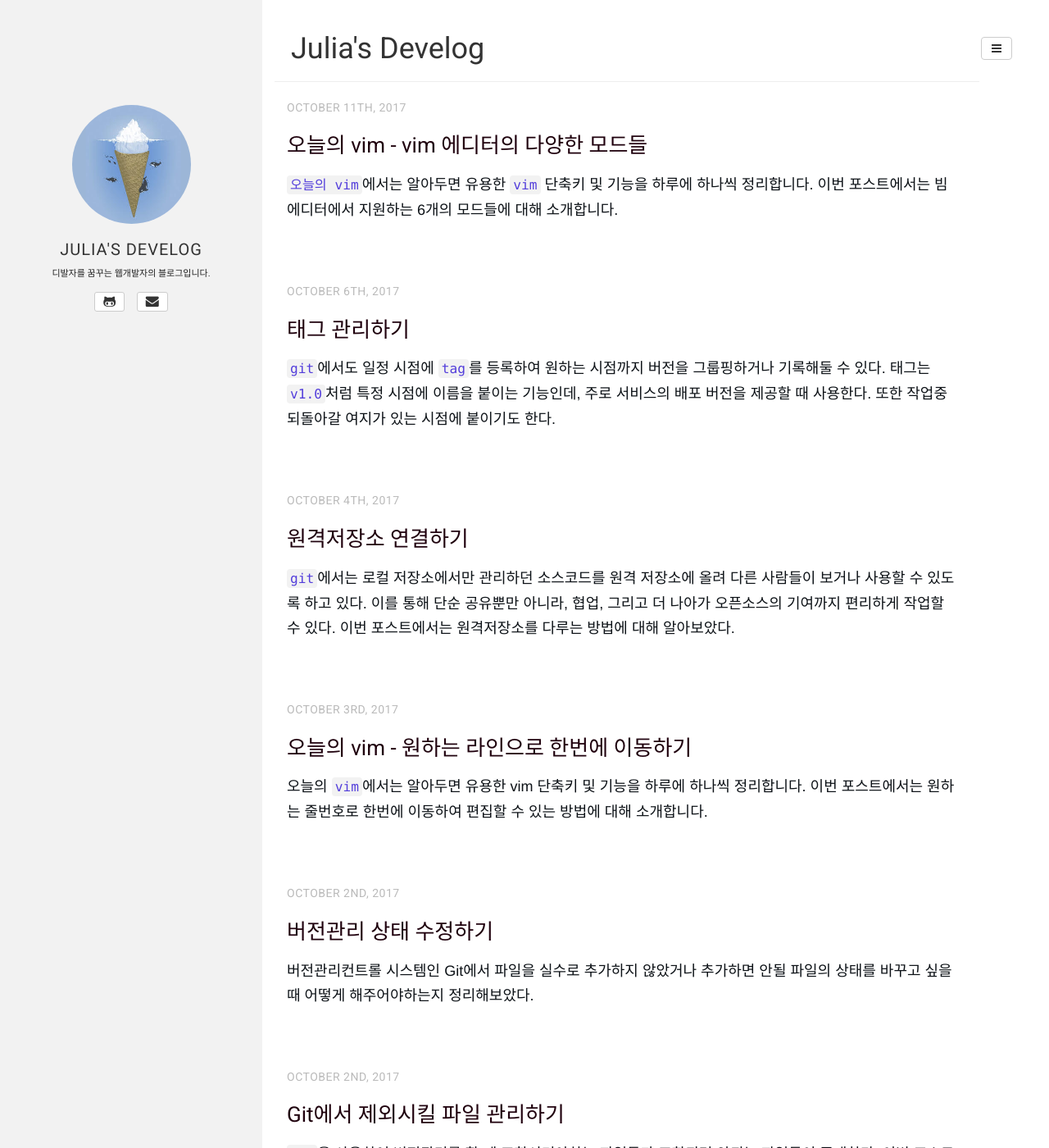
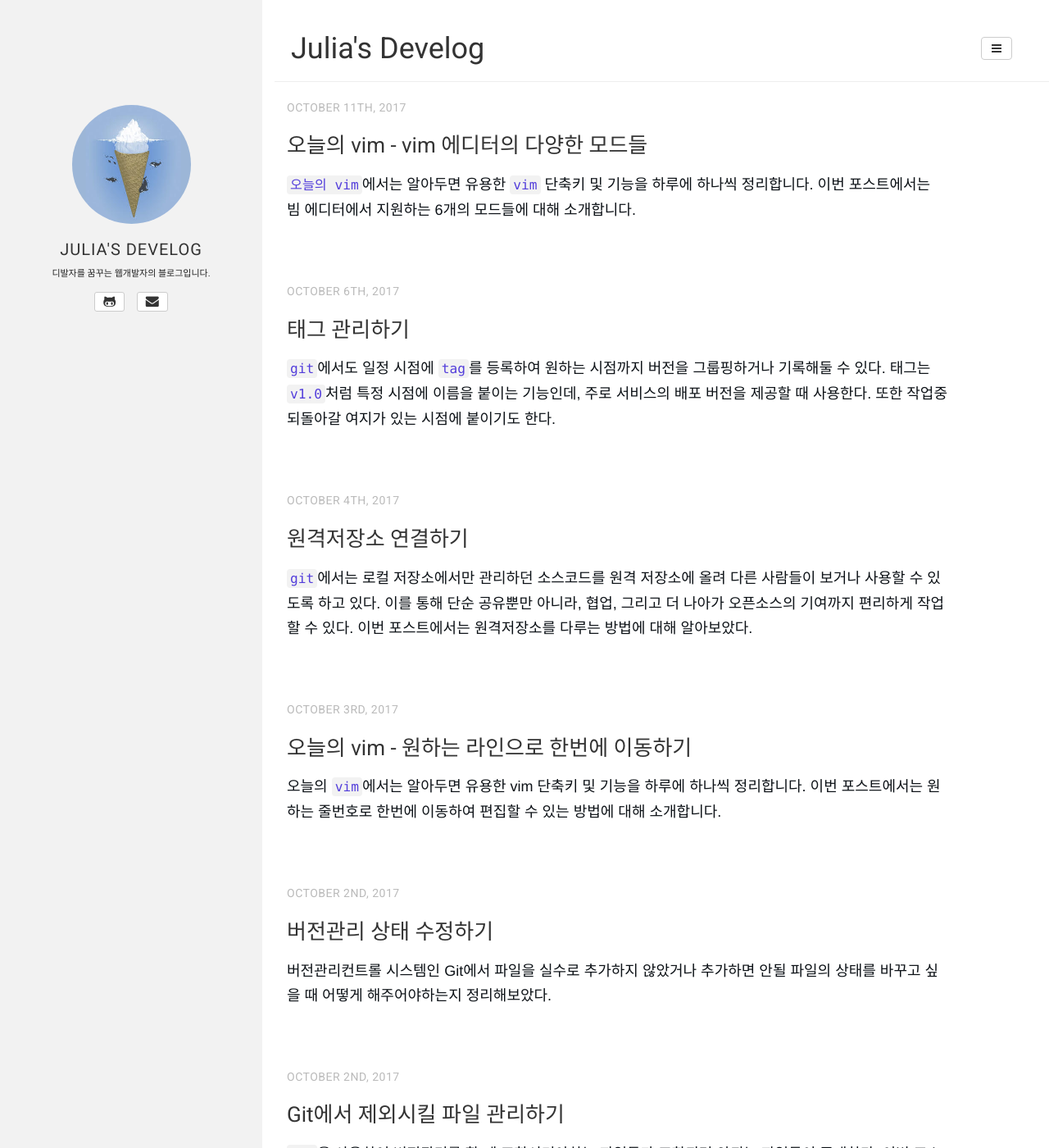
Before and after one commit to juliahwang/juliahwang.github.io, a Jekyll site: the page built from index.html, in a window 1280 px wide and 1400 px high. Shown: the whole window at 82% size. Built offline with Jekyll 4.4.1, drawn with Linux system fonts in a browser that asks for light colours; some web fonts are replaced; the list of posts is cut into pages by our own code.

```diff
--- a/_includes/post.html
+++ b/_includes/post.html
@@ -2,7 +2,7 @@
   <h1>{{ page.title }} {% if page.tagline %}<small>{{page.tagline}}</small>{% endif %}</h1>
 </div>
 
-<article class="col-sm-11">
+<article class="col-sm-9">
 	<div>
 	 <span class="post-date">
 	   {% assign d = page.date | date: "%d" | plus:'0' %}
--- a/index.html
+++ b/index.html
@@ -5,7 +5,7 @@
 
 {% for post in paginator.posts %}
 
-<article class="col-sm-11">
+<article class="col-sm-9">
 
   <span class="post-date">
     {% assign d = post.date | date: "%d" | plus:'0' %}
@@ -40,8 +40,8 @@
 </article>
 {% endfor %}
 
-<hr class="col-sm-11" />
-<ul class="pager col-sm-11">
+<hr class="col-sm-9" />
+<ul class="pager col-sm-9">
 
   {% if paginator.previous_page %}
   <li class="previous">
@@ -71,7 +71,7 @@
   </li>
   {% endif %}
 </ul>
-<footer class="col-sm-11">
+<footer class="col-sm-9">
   <span>
     &copy; {{ site.time | date: '%Y' }} {{ site.author.name }} with <a class="footer-color" href="http://jekyllrb.com/">Jekyll</a>
   </span>
```
Also changed, not shown: assets/resources/bootstrap/css/bootstrap.css.
